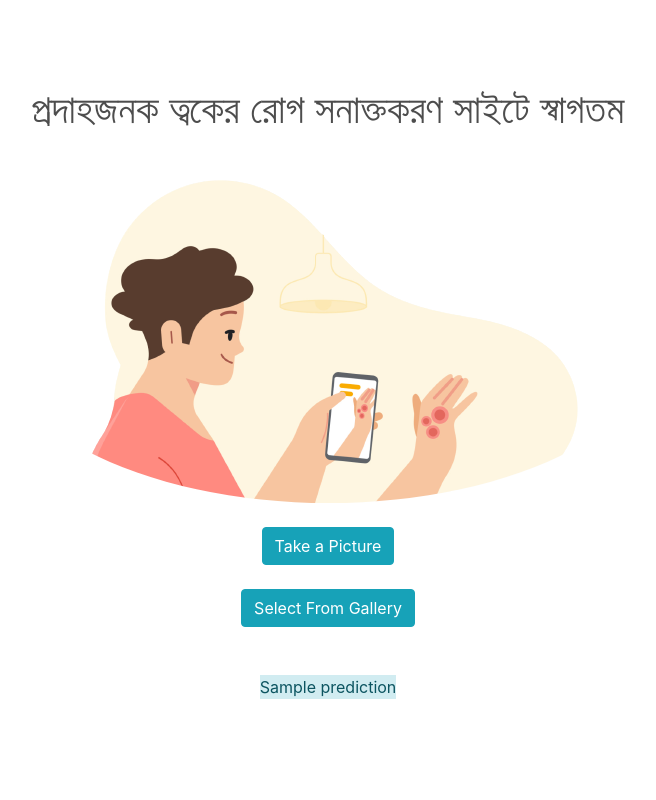
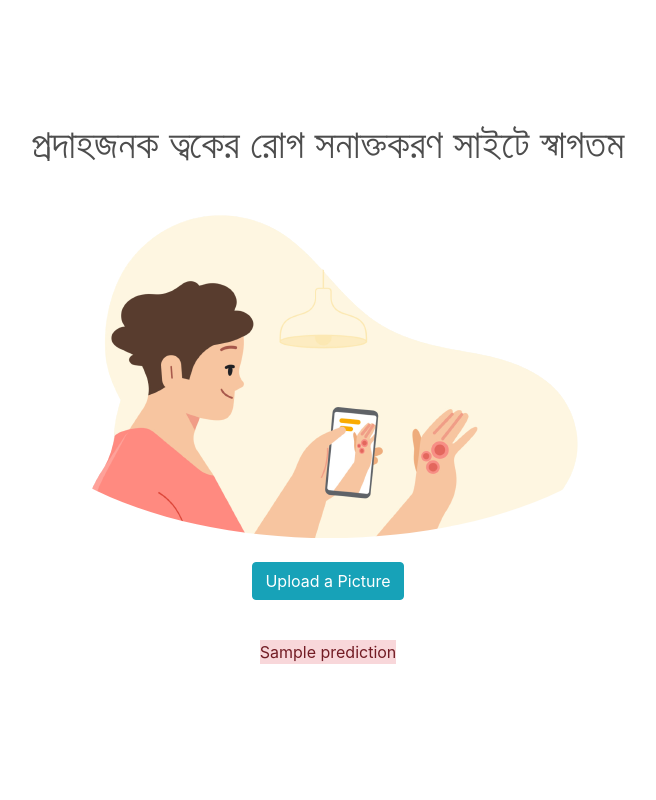
Before and after one commit to mahadi025/SkinDisease, a Flask app: template templates/index.html in a window 1280 px wide. Shown: the part 56-856 px from the top of the page, without its empty margins (312-968 px from the left). Run offline with Flask 3, Linux system fonts and the light colour scheme; the template is opened without the code that fills it: values that come from a table or form of the project are taken from there, most other values are stand-ins (such as "Sample title", 1, 10 or a date in 2020); some libraries are stand-ins or nearby versions.

Commit message:
upload picture from system only

```diff
--- a/main.py
+++ b/main.py
@@ -9,7 +9,6 @@ from werkzeug.security import generate_password_hash, check_password_hash
 from flask_login import current_user, login_user, login_required
 from forms import *
 import os
-from werkzeug.utils import secure_filename
 from config import *
 from db import *
 import datetime
@@ -101,7 +100,7 @@ def classify_disease(img, username):
         'Eczema',
         'Keloids',
         'Psoriasis',
-        'Skin_Tag'
+        'Skin Tag'
     ]
     img=contrast_adjustment(img)
     resized_img=tf.image.resize(img, (224, 224))
@@ -124,18 +123,12 @@ def home():
         'Eczema',
         'Keloids',
         'Psoriasis',
-        'Skin_Tag'
+        'Skin Tag'
     ]
     if request.method == 'POST':
-        try:
-            file = request.files['imageFile1']
-            file_name = secure_filename(file.filename)
-            file.save(f'media/images/{file_name}')
-        except:
-            file = request.files['imageFile2']
-            file_name = secure_filename(file.filename)
-            file.save(f'media/images/{file_name}')
-
+        file = request.files['imageFile1']
+        file_name = secure_filename(file.filename)
+        file.save(f'media/images/{file_name}')
         img=cv2.imread(f'media/images/{file_name}')
         idx=classify_disease(img, str(current_user))
         label=diseases_name[idx]
--- a/templates/edit_profile.html
+++ b/templates/edit_profile.html
@@ -24,7 +24,6 @@
 						<th>{{form.email.label}}</th>
 						<td>{{form.email}}</td>
 					</tr>
-
 					<tr>
 						<th>{{form.phone.label}}</th>
 						<td>{{form.phone}}</td>
--- a/templates/index.html
+++ b/templates/index.html
@@ -34,32 +34,40 @@
             <h1 class="text-center mb-6">প্রদাহজনক ত্বকের রোগ সনাক্তকরণ সাইটে স্বাগতম</h1>
             <img src="../static/images/derm.png" style="border-radius: 50%">
             <br>
-            <form method="post" enctype="multipart/form-data">
+            <form id="myform" method="post" enctype="multipart/form-data">
                 {{ form.hidden_tag() }}
                 <div class="row justify-content-center mb-3">
-                    <label for="fileInput1" class="btn btn-info">Take a Picture</label>
+                    <button type="button" class="btn btn-info" onclick="takePhoto();">Upload a Picture</button>
                     <input type="file" id="fileInput1" name="imageFile1" capture="user" accept="image/*" onchange="showClassifyButton()" style="display: none;">
                 </div>
-                <div class="row justify-content-center mb-3">
-                    <label for="fileInput2" class="btn btn-info">Select From Gallery</label>
+                <!-- <div class="row justify-content-center mb-3">
+                    <button type="button" class="btn btn-info" onclick="takePhotoFromGallery();">Select From Gallery</button>
                     <input type="file" id="fileInput2" name="imageFile2" accept="image/*" onchange="showClassifyButton()" style="display: none;">
-                </div>
+                </div> -->
                 <br>
                 <div class="row justify-content-center">
                     <button id="classifyButton" class="btn btn-success d-none" type="submit">Classify Disease</button>
                 </div>
             </form>
-            <p class="text-center alert-info">{{prediction}}</p>
+            <p class="text-center alert-danger">{{prediction}}</p>
         </div>
     </div>
 
     <script>
+        function takePhoto() {
+            document.getElementById("fileInput1").click();
+        }
+
+        function takePhotoFromGallery() {
+            document.getElementById("fileInput2").click();
+        }
+
         function showClassifyButton() {
             var fileInput1 = document.getElementById('fileInput1');
-            var fileInput2 = document.getElementById('fileInput2');
+            // var fileInput2 = document.getElementById('fileInput2');
             var classifyButton = document.getElementById('classifyButton');
 
-            if (fileInput1.files.length > 0 || fileInput2.files.length > 0) {
+            if (fileInput1.files.length > 0) {
                 classifyButton.classList.remove('d-none');
             } else {
                 classifyButton.classList.add('d-none');
@@ -67,6 +75,4 @@
         }
     </script>
 
-
-</body>
 </html>
--- a/templates/view_profile.html
+++ b/templates/view_profile.html
@@ -27,11 +27,6 @@
                 <th>E-mail:</th>
                 <td>{{user.email}}</td>
             </tr>
-            <tr>
-                <th>Phone Number:</th>
-                <td>{{user.phone}}</td>
-            </tr>
-
         </table>
         <a id="info" class="btn btn-outline-success" href="{{ url_for('edit_profile')}}">Edit Profile</a>
     </div>
```
Also changed, not shown: 1 other file.
